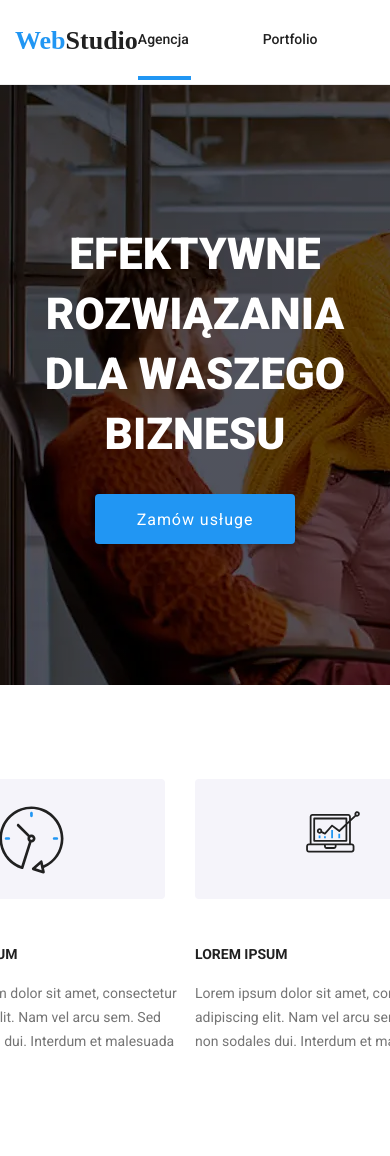
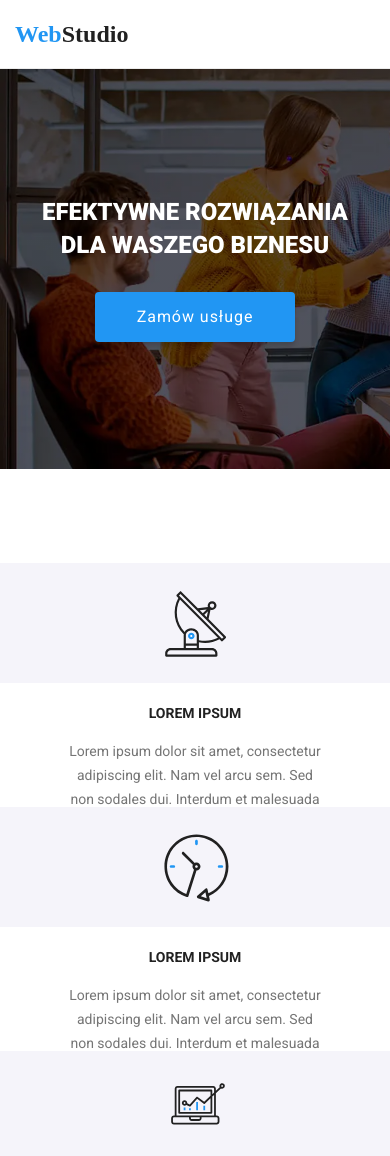
Before and after one commit to endercom502/goit-markup-hw-08, a plain HTML site: page index.html in a window 390 px wide. Shown: the top 1156 px of the page. Drawn offline with Linux system fonts and the light colour scheme.

Commit message:
07/05-17:55

```diff
--- a/index.html
+++ b/index.html
@@ -60,25 +60,71 @@
                     <svg width="65.32px" height="70px" class="container-offer__src">
                         <use href="./images/icons.svg#icon-satelit"></use>
                     </svg>
+                    <div>
+                        <ul class="container-offer__text">
+                            <li>
+                                <h4 class="container-offer__header">LOREM IPSUM</h4>
+                                <p class="container-offer__content">Lorem ipsum dolor sit amet, consectetur
+                                    <br /> adipiscing elit. Nam vel arcu sem. Sed
+                                    <br /> non sodales dui. Interdum et malesuada
+                                </p>
+                            </li>
+                            </ul>
+                    </div>
                 </li>
+
+
                 <li class="container-offer__svg">
                     <svg width="66.96px" height="70px" class="container-offer__src">
                         <use href="./images/icons.svg#icon-clock"></use>
                     </svg>
+                    <div>
+                        <ul class="container-offer__text">
+                            <li>
+                                <h4 class="container-offer__header">LOREM IPSUM</h4>
+                                <p class="container-offer__content">Lorem ipsum dolor sit amet, consectetur
+                                    <br /> adipiscing elit. Nam vel arcu sem. Sed
+                                    <br /> non sodales dui. Interdum et malesuada
+                                </p>
+                            </li>
+                        </ul>
+                    </div>
                 </li>
                 <li class="container-offer__svg">
                     <svg width="70px" height="53.69px" class="container-offer__src">
                         <use href="./images/icons.svg#icon-computer"></use>
                     </svg>
+                    <div>
+                        <ul class="container-offer__text">
+                            <li>
+                                <h4 class="container-offer__header">LOREM IPSUM</h4>
+                                <p class="container-offer__content">Lorem ipsum dolor sit amet, consectetur
+                                    <br /> adipiscing elit. Nam vel arcu sem. Sed
+                                    <br /> non sodales dui. Interdum et malesuada
+                                </p>
+                            </li>
+                        </ul>
+                    </div>
                 </li>
                 <li class="container-offer__svg">
                     <svg width="54.83" height="60.66" class="container-offer__src">
                         <use href="./images/icons.svg#icon-space-man"></use>
                     </svg>
+                    <div>
+                        <ul class="container-offer__text">
+                            <li>
+                                <h4 class="container-offer__header">LOREM IPSUM</h4>
+                                <p class="container-offer__content">Lorem ipsum dolor sit amet, consectetur
+                                    <br /> adipiscing elit. Nam vel arcu sem. Sed
+                                    <br /> non sodales dui. Interdum et malesuada
+                                </p>
+                            </li>
+                        </ul>
+                    </div>
                 </li>
             </ul>
         </div>
-        <ul class="container-offer__text">
+        <!-- <ul class="container-offer__text">
             <li>
                 <h4 class="container-offer__header">LOREM IPSUM</h4>
                 <p class="container-offer__content">Lorem ipsum dolor sit amet, consectetur
@@ -107,7 +153,7 @@
                     <br /> non sodales dui. Interdum et malesuada
                 </p>
             </li>
-        </ul>
+        </ul> -->
     </section>
     <section>
         <h2 class="offer-gallery__titel">Czym się zajmujemy</h2>
--- a/sass/components/_header.scss
+++ b/sass/components/_header.scss
@@ -23,6 +23,10 @@
     margin-top: 0;
     margin-bottom: 0;
     max-width: 1600px;
+    @media (max-width:480px) {
+        font-size: 24px;
+        height: 400px;
+    }
     }
     .container-head__button {
         background-color: getColor(blue-brand);
--- a/sass/components/_lorem-ipsum.scss
+++ b/sass/components/_lorem-ipsum.scss
@@ -18,6 +18,9 @@
     align-items: center;
     justify-content: center;
     list-style: none;
+    @media (max-width: 480px) {
+            flex-direction: column;
+        }
 }
 
 .container-offer__svg {
@@ -30,6 +33,11 @@
     margin-bottom: 30px;
     margin-top: 94px;
     border-radius: 4px;
+    @media (max-width: 480px) {
+        width: 450px;
+        margin-left: 15px;
+        margin-right: 15px;
+    }
 }
 
 .container-offer__src {
@@ -39,6 +47,12 @@
     text-align: center;
     fill-opacity: 1;
     stroke-width: 0;
+    &:nth-child(4) {
+    margin: 60.56px 139.90px 47.77px 118.39px;
+    }
+    @media (max-width: 480px) {
+        margin: 25px 192.34px 25px 192.34px;
+    }
 }
 
 .container-offer__text {
--- a/sass/components/_menu.scss
+++ b/sass/components/_menu.scss
@@ -12,6 +12,9 @@
     @media (max-width: 480px) {
         padding-left: 15px;
         padding-right: 20px;
+        padding-bottom: 16px;
+        padding-top: 16px;
+        flex-basis: auto;
 
     }
 }
@@ -19,6 +22,9 @@
     display: flex;
     flex-direction: row;
     align-self: baseline;
+    @media (max-width: 480px) {
+            display: none;
+        }
 }
 
 .menu-container__ul {
@@ -27,6 +33,9 @@
     line-height: 1.14;
     padding-left: 0px;
     list-style: none;
+    @media (max-width: 480px) {
+            visibility: hidden;
+        }
 }
 
 .menu-container__ul--style {
@@ -84,6 +93,9 @@
     width: 53px;
     justify-content: space-around;
     margin: 0;
+    @media (max-width: 480px) {
+        visibility: hidden;
+    }
 }
 }
 .menu-container__tel {
@@ -98,6 +110,9 @@
     font-weight: 700;
     font-size: 26px;
     line-height: 1.19;
+    @media (max-width: 480px) {
+        font-size: 24px;
+    }
 }
 
 .header-footer__blue {
--- a/sass/main.scss
+++ b/sass/main.scss
@@ -11,3 +11,4 @@
 @import 'components/photo-gallery';
 @import 'components/footer';
 @import 'components/workers';
+@import 'components/menu-mobile';
--- a/sass/utils/_variables.scss
+++ b/sass/utils/_variables.scss
@@ -30,7 +30,7 @@ body {
     color: #212121;
     font-size: 14px;
     @media (min-width: 320px) {
-    overflow: hidden;
+    overflow-x: hidden;
     }
 }
 
@@ -39,6 +39,9 @@ body {
     flex-basis: 1200px;
     justify-content: center;
     flex-direction: column;
+    @media (max-width: 480px) {
+        flex-basis: 480px;
+    }
 }
 form {
     display: flex;
```
Also changed, not shown: css/main.css, css/main.min.css, sass/components/_menu-mobile.scss (added).
